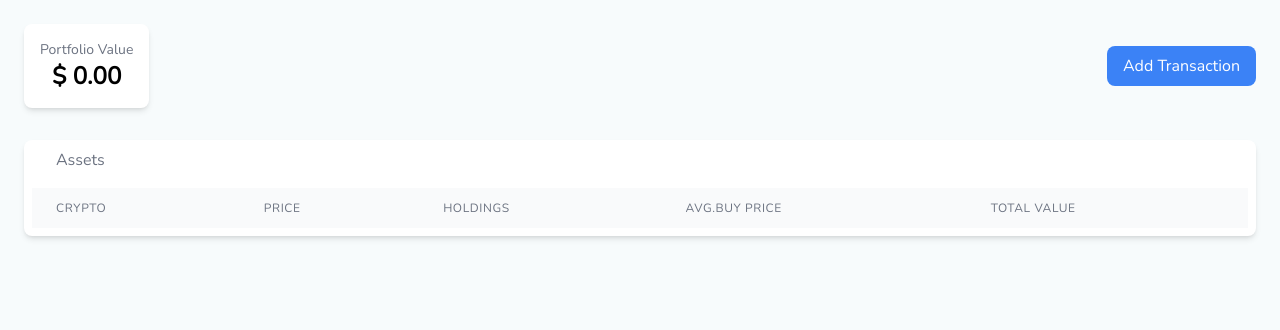
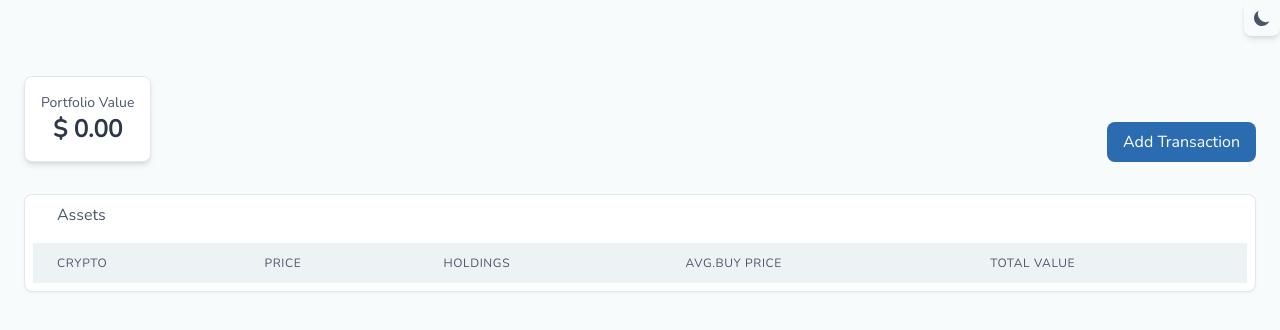
Before and after one commit to mylordkaz/cryptrackDesktop, a React (Vite) app in the folder frontend/: page / in a window 1280 px wide. Shown: the top 330 px of the page. Built offline with nearby package versions, Linux system fonts and the light colour scheme.

Commit message:
feat: add light mode palette.

```diff
--- a/frontend/src/components/Dashboard.tsx
+++ b/frontend/src/components/Dashboard.tsx
@@ -2,6 +2,7 @@ import { useEffect, useState } from "react";
 import { GetCryptosList, GetTransactions } from "../../wailsjs/go/main/App";
 import { formatCrypto, formatNumber } from "../utils/numberFormat";
 import { AddTransactionModal } from "./AddTransactionModal";
+import { ThemeToggle } from "./ThemeToggle";
 import { TransactionList } from "./TransactionsList";
 
 interface CryptoHolding {
@@ -122,17 +123,22 @@ export function Dashboard() {
 
   return (
     <>
+      <div className="flex justify-end mb-4">
+        <div className="bg-surface dark:bg-dark-surface rounded-lg shadow-md">
+          <ThemeToggle />
+        </div>
+      </div>
       <div className="p-6">
-        <div className="flex justify-between items-center mb-8">
-          <div className="bg-white p-4 rounded-lg shadow-md">
-            <h2 className="text-gray-500 text-sm">Portfolio Value</h2>
-            <p className="text-2xl font-bold text-black">
+        <div className="flex justify-between items-end mb-8">
+          <div className="bg-surface-card p-4 rounded-lg shadow-md border border-border">
+            <h2 className="text-text-secondary text-sm">Portfolio Value</h2>
+            <p className="text-2xl font-bold text-text">
               $ {totalValue.toFixed(2)}
             </p>
           </div>
 
           <button
-            className="bg-blue-500 text-white px-4 py-2 rounded-lg hover:bg-blue-600"
+            className="bg-primary text-white px-4 py-2 rounded-lg hover:bg-primary-light active:bg-primary-dark transition-colors"
             onClick={() => {
               setIsModalOpen(true);
             }}
@@ -140,34 +146,34 @@ export function Dashboard() {
             Add Transaction
           </button>
         </div>
-        <div className="bg-white rounded-lg shadow-md text-black p-2">
-          <h2 className="text-gray-500 px-6 mb-4 text-left">Assets</h2>
+        <div className="bg-surface-card rounded-lg shadow-sm border border-border p-2">
+          <h2 className="text-text-secondary px-6 mb-4 text-left">Assets</h2>
           <table className="w-full">
-            <thead className="bg-gray-50">
+            <thead className="bg-surface-secondary">
               <tr>
-                <th className="px-6 py-3 text-left text-xs font-medium text-gray-500 uppercase tracking-wider">
+                <th className="px-6 py-3 text-left text-xs font-medium text-text-secondary uppercase tracking-wider">
                   Crypto
                 </th>
-                <th className="px-6 py-3 text-left text-xs font-medium text-gray-500 uppercase tracking-wider">
+                <th className="px-6 py-3 text-left text-xs font-medium text-text-secondary uppercase tracking-wider">
                   Price
                 </th>
-                <th className="px-6 py-3 text-left text-xs font-medium text-gray-500 uppercase tracking-wider">
+                <th className="px-6 py-3 text-left text-xs font-medium text-text-secondary uppercase tracking-wider">
                   Holdings
                 </th>
-                <th className="px-6 py-3 text-left text-xs font-medium text-gray-500 uppercase tracking-wider">
+                <th className="px-6 py-3 text-left text-xs font-medium text-text-secondary uppercase tracking-wider">
                   Avg.Buy Price
                 </th>
-                <th className="px-6 py-3 text-left text-xs font-medium text-gray-500 uppercase tracking-wider">
+                <th className="px-6 py-3 text-left text-xs font-medium text-text-secondary uppercase tracking-wider">
                   Total Value
                 </th>
               </tr>
             </thead>
-            <tbody className="divide-y divide-gray-200">
+            <tbody className="divide-y divide-border">
               {holdings.map((holding) => (
                 <tr
                   key={holding.symbol}
                   onClick={() => handleRowClick(holding.symbol)}
-                  className="cursor-pointer hover:bg-gray-50"
+                  className="cursor-pointer hover:bg-surface-secondary transition-colors"
                 >
                   <td className="px-6 py-4 whitespace-nowrap">
                     <div className="flex items-center">
```
